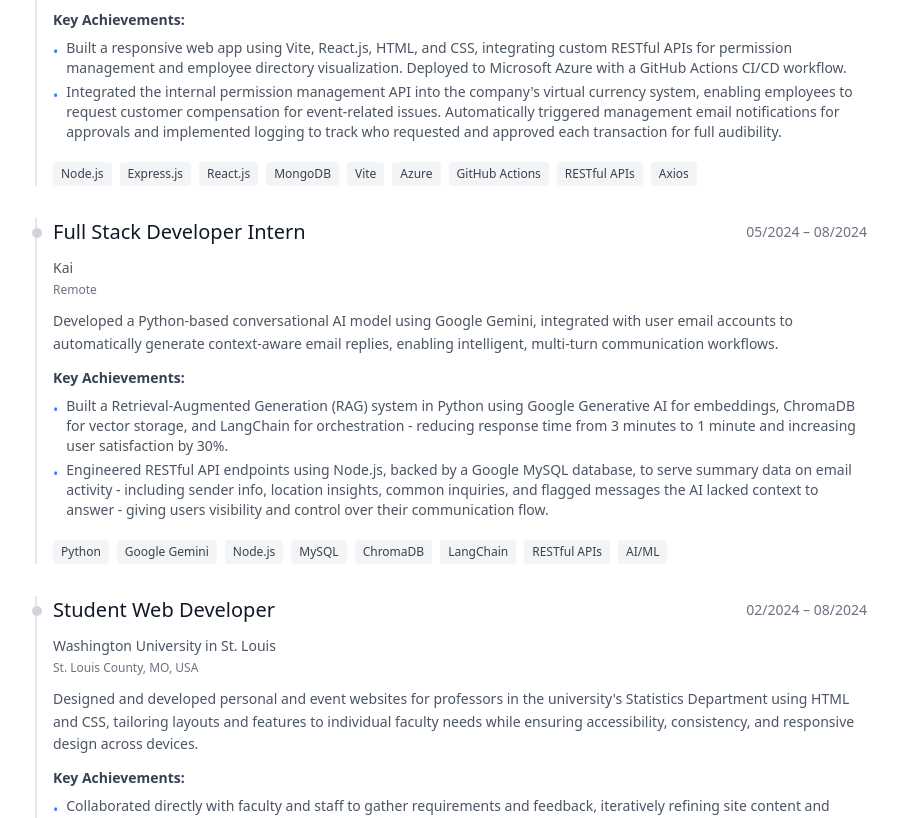
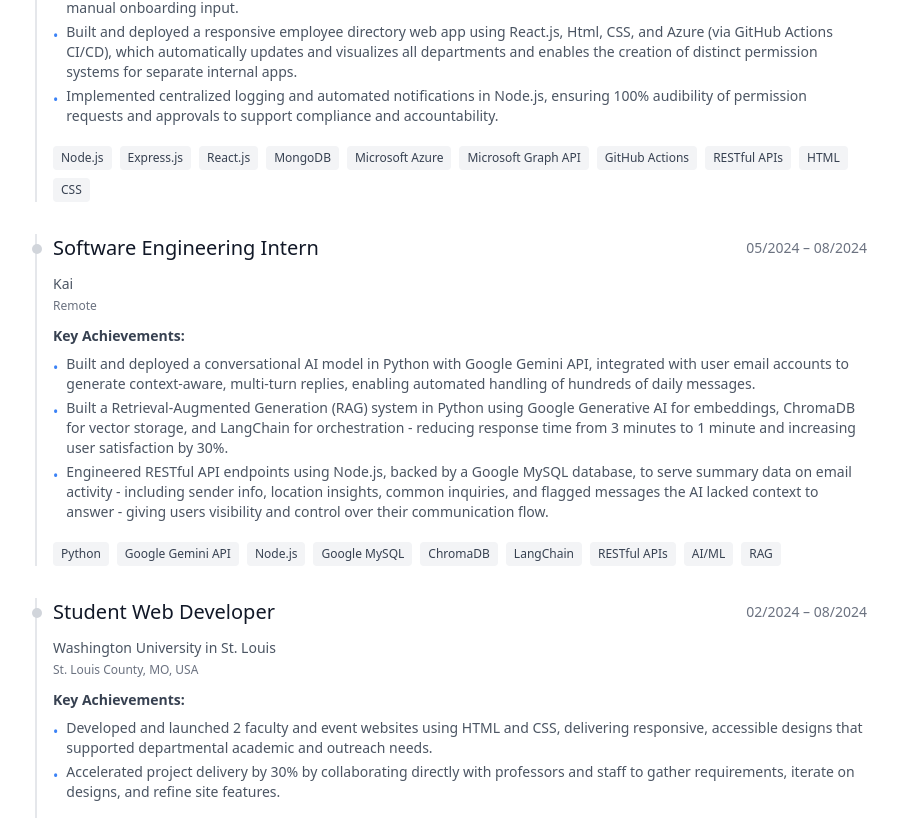
Before and after one commit to Kidus-Bezuayeho/Personal-Portfolio, a Next.js app: page / in a window 1280 px wide. Shown: the part 1495-2313 px from the top of the page, without its empty margins (189-1087 px from the left). Built offline with nearby package versions, Linux system fonts and the light colour scheme.

Commit message:
quick resume content update

```diff
--- a/app/components/ExperienceSection.tsx
+++ b/app/components/ExperienceSection.tsx
@@ -1,36 +1,36 @@
 const experiences = [
     {
         role: 'Fullstack Software Engineer Intern',
-        company: 'MLS - Saint Louis City Sc',
+        company: 'MLS - Saint Louis City SC',
         location: 'St. Louis County, MO, USA',
         period: '05/2025 – 08/2025',
-        highlights: 'Engineered the server-side architecture of an internal employee management system using Node.js and Express.js, building RESTful APIs to handle GET/PUT/POST operations via Axios, with data stored in MongoDB to support real-time directory updates and dynamic permission control.',
         achievements: [
-            'Built a responsive web app using Vite, React.js, HTML, and CSS, integrating custom RESTful APIs for permission management and employee directory visualization. Deployed to Microsoft Azure with a GitHub Actions CI/CD workflow.',
-            'Integrated the internal permission management API into the company\'s virtual currency system, enabling employees to request customer compensation for event-related issues. Automatically triggered management email notifications for approvals and implemented logging to track who requested and approved each transaction for full audibility.'
+            'Delivered and deployed a RESTful API server built in Node.js, Express.js, and MongoDB on Microsoft Azure, integrated with Microsoft Graph API to automatically manage employee permissions across internal apps, eliminating 90% of manual onboarding input.',
+            'Built and deployed a responsive employee directory web app using React.js, Html, CSS, and Azure (via GitHub Actions CI/CD), which automatically updates and visualizes all departments and enables the creation of distinct permission systems for separate internal apps.',
+            'Implemented centralized logging and automated notifications in Node.js, ensuring 100% audibility of permission requests and approvals to support compliance and accountability.'
         ],
-        technologies: ['Node.js', 'Express.js', 'React.js', 'MongoDB', 'Vite', 'Azure', 'GitHub Actions', 'RESTful APIs', 'Axios']
+        technologies: ['Node.js', 'Express.js', 'React.js', 'MongoDB', 'Microsoft Azure', 'Microsoft Graph API', 'GitHub Actions', 'RESTful APIs', 'HTML', 'CSS']
     },
     {
-        role: 'Full Stack Developer Intern',
+        role: 'Software Engineering Intern',
         company: 'Kai',
         location: 'Remote',
         period: '05/2024 – 08/2024',
-        highlights: 'Developed a Python-based conversational AI model using Google Gemini, integrated with user email accounts to automatically generate context-aware email replies, enabling intelligent, multi-turn communication workflows.',
         achievements: [
+            'Built and deployed a conversational AI model in Python with Google Gemini API, integrated with user email accounts to generate context-aware, multi-turn replies, enabling automated handling of hundreds of daily messages.',
             'Built a Retrieval-Augmented Generation (RAG) system in Python using Google Generative AI for embeddings, ChromaDB for vector storage, and LangChain for orchestration - reducing response time from 3 minutes to 1 minute and increasing user satisfaction by 30%.',
             'Engineered RESTful API endpoints using Node.js, backed by a Google MySQL database, to serve summary data on email activity - including sender info, location insights, common inquiries, and flagged messages the AI lacked context to answer - giving users visibility and control over their communication flow.'
         ],
-        technologies: ['Python', 'Google Gemini', 'Node.js', 'MySQL', 'ChromaDB', 'LangChain', 'RESTful APIs', 'AI/ML']
+        technologies: ['Python', 'Google Gemini API', 'Node.js', 'Google MySQL', 'ChromaDB', 'LangChain', 'RESTful APIs', 'AI/ML', 'RAG']
     },
     {
         role: 'Student Web Developer',
         company: 'Washington University in St. Louis',
         location: 'St. Louis County, MO, USA',
         period: '02/2024 – 08/2024',
-        highlights: 'Designed and developed personal and event websites for professors in the university\'s Statistics Department using HTML and CSS, tailoring layouts and features to individual faculty needs while ensuring accessibility, consistency, and responsive design across devices.',
         achievements: [
-            'Collaborated directly with faculty and staff to gather requirements and feedback, iteratively refining site content and features to ensure digital tools effectively supported academic, administrative, and outreach goals.'
+            'Developed and launched 2 faculty and event websites using HTML and CSS, delivering responsive, accessible designs that supported departmental academic and outreach needs.',
+            'Accelerated project delivery by 30% by collaborating directly with professors and staff to gather requirements, iterate on designs, and refine site features.'
         ],
         technologies: ['HTML', 'CSS', 'Responsive Design', 'Accessibility', 'Client Collaboration']
     }
@@ -63,9 +63,6 @@ export default function ExperienceSection() {
                                             <p className="text-xs text-gray-500">{exp.location}</p>
                                         </div>
 
-                                        <p className="text-sm text-gray-600 leading-relaxed">{exp.highlights}</p>
-
-                                        {exp.achievements.length > 0 && (
                                         <div className="space-y-2">
                                             <h4 className="text-sm font-semibold text-gray-700">Key Achievements:</h4>
                                             <ul className="space-y-1">
@@ -77,7 +74,6 @@ export default function ExperienceSection() {
                                                 ))}
                                             </ul>
                                         </div>
-                                        )}
 
                                         <div className="flex flex-wrap gap-2 pt-2">
                                             {exp.technologies.map((tech) => (
```
Lines whose indentation alone changed are shown as unchanged.
